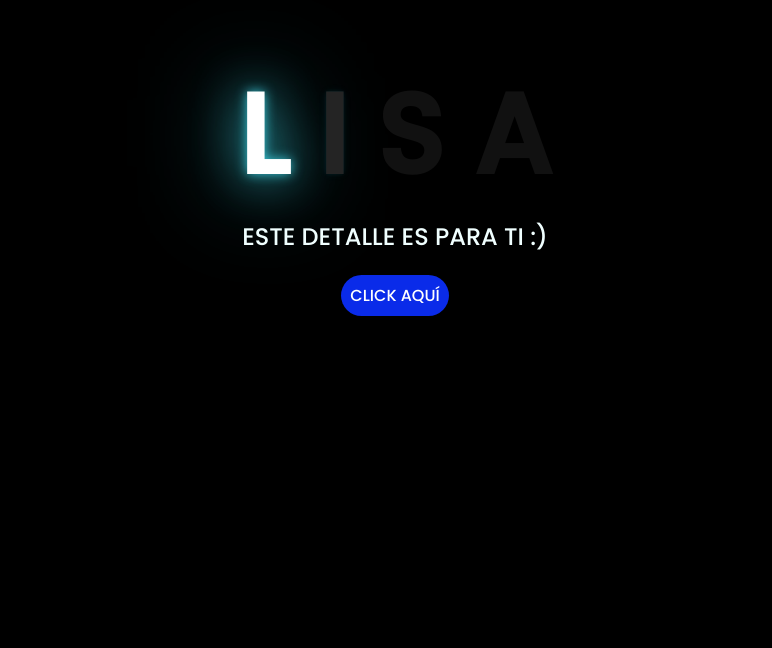
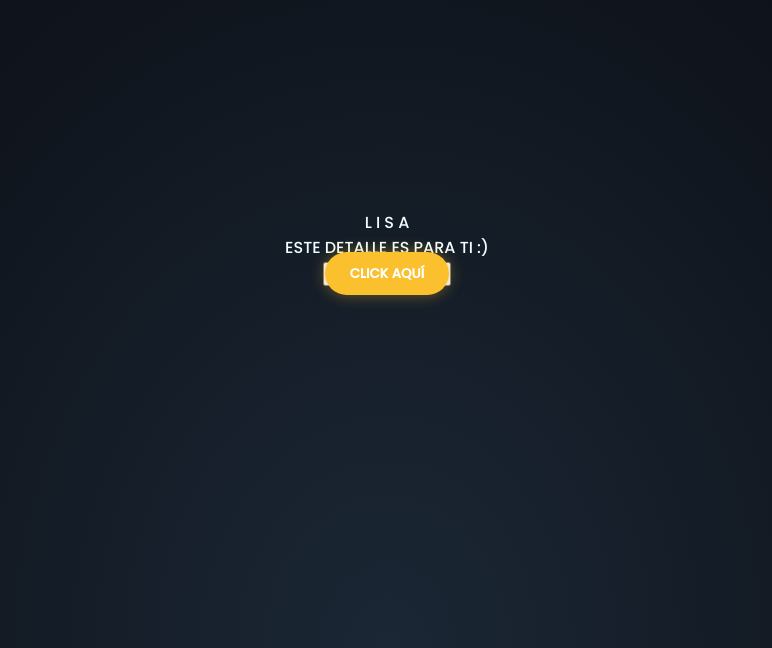
Before and after one commit to JSiana/Flores, a plain HTML site: page index.html in a window 1280 px wide. Shown: the part 152-800 px from the top of the page, without its empty margins (253-1025 px from the left). Drawn offline with Linux system fonts and the light colour scheme.

Commit message:
Update style.css

```diff
--- a/css/style.css
+++ b/css/style.css
@@ -1,97 +1,66 @@
 @import url('https://fonts.googleapis.com/css2?family=Poppins:ital,wght@0,500;1,900&display=swap');
-*{
-    font-family: 'Poppins',cursive;
+
+* {
+    margin: 0;
+    padding: 0;
+    box-sizing: border-box;
+    font-family: 'Poppins', sans-serif;
 }
-body{
+
+body {
+    /* Fondo con degradado para simular el espacio */
+    background: radial-gradient(ellipse at bottom, #1B2735 0%, #090A0F 100%);
     color: azure;
     width: 100%;
-    height: 82vh;
+    height: 100vh;
     display: flex;
     flex-direction: column;
     align-items: center;
     justify-content: center;
-    background-color: black;
-    /* padding-top: -30; */
+    overflow: hidden;
 }
 
-.botones{
-    padding: 9px;
-    border-radius: 80px;
-    background-color: transparent;
-    border: none;
+/* Título con resplandor amarillo */
+.titulo {
+    font-size: 1.8rem;
+    text-align: center;
+    z-index: 100;
+    color: #ffeb3b;
+    text-shadow: 0 0 10px #fbc02d, 0 0 20px #fbc02d;
+    margin-bottom: 20px;
+    padding: 0 20px;
+    line-height: 1.4;
 }
 
-.botones a{
-    background-color: #0a2be9;
-    padding: 9px;
-    border-radius: 80px;
-    -webkit-border-radius: 80px;
-    -moz-border-radius: 80px;
-    -ms-border-radius: 80px;
-    -o-border-radius: 80px;
-
+/* --- EFECTO DE ESTRELLAS --- */
+.night {
+    position: fixed;
+    width: 100%;
+    height: 100%;
+    transform: rotateZ(45deg);
 }
 
-.botones a:focus{
-    background-color: rgb(50, 194, 194);
+/* Partículas de brillo flotando (Luciernas) */
+.sparkles {
+    position: absolute;
+    width: 100%;
+    height: 100%;
+    pointer-events: none;
 }
 
-.greetings{
-    font-size: 7rem;
-    font-weight: 900;
-}
-.greetings > span{
-    animation: glow 2.5s ease-in-out infinite;
-}
-@keyframes glow{
-    0%, 100%{
-        color: #fff;
-        text-shadow: 0 0 12px #39c6d6, 0 0 50px #39c6d6, 0 0 100px #39c6d6;
-    }
-    10%, 90%{
-        color: #111;
-        text-shadow: none;
-    }
-}
-.greetings > span:nth-child(2){
-    animation-delay: .2s ;
-}
-.greetings > span:nth-child(3){
-    animation-delay: .4s ;
-}
-.greetings > span:nth-child(4){
-    animation-delay: .6s;
-}
-.greetings > span:nth-child(5){
-    animation-delay: .8s;
-}
-.greetings > span:nth-child(6){
-    animation-delay: 1s;
+/* Estilo para los botones si los usas */
+.botones a {
+    background-color: #fbc02d;
+    color: #000;
+    padding: 12px 25px;
+    border-radius: 50px;
+    text-decoration: none;
+    font-weight: 600;
+    transition: 0.3s;
+    box-shadow: 0 0 15px rgba(251, 192, 45, 0.4);
 }
 
-.description{
-    font-size: 1.5rem;
-    margin-bottom: 20px;
+.botones a:hover {
+    background-color: #fff;
+    box-shadow: 0 0 25px rgba(255, 255, 255, 0.6);
 }
-
-.button a{
-    text-decoration: none;
-    font-size: 1rem;
-    color: #111;
-}
-
-@media screen and (max-width:574px){
-    .greetings{
-        display: block;
-        font-size: 4rem;
-        font-weight: 800;
-        text-align: center;
-    }
-    .description{
-        font-size: 2rem;
-    }
-
-    .button a{
-        font-size: 1rem;
-    }
-}
```
